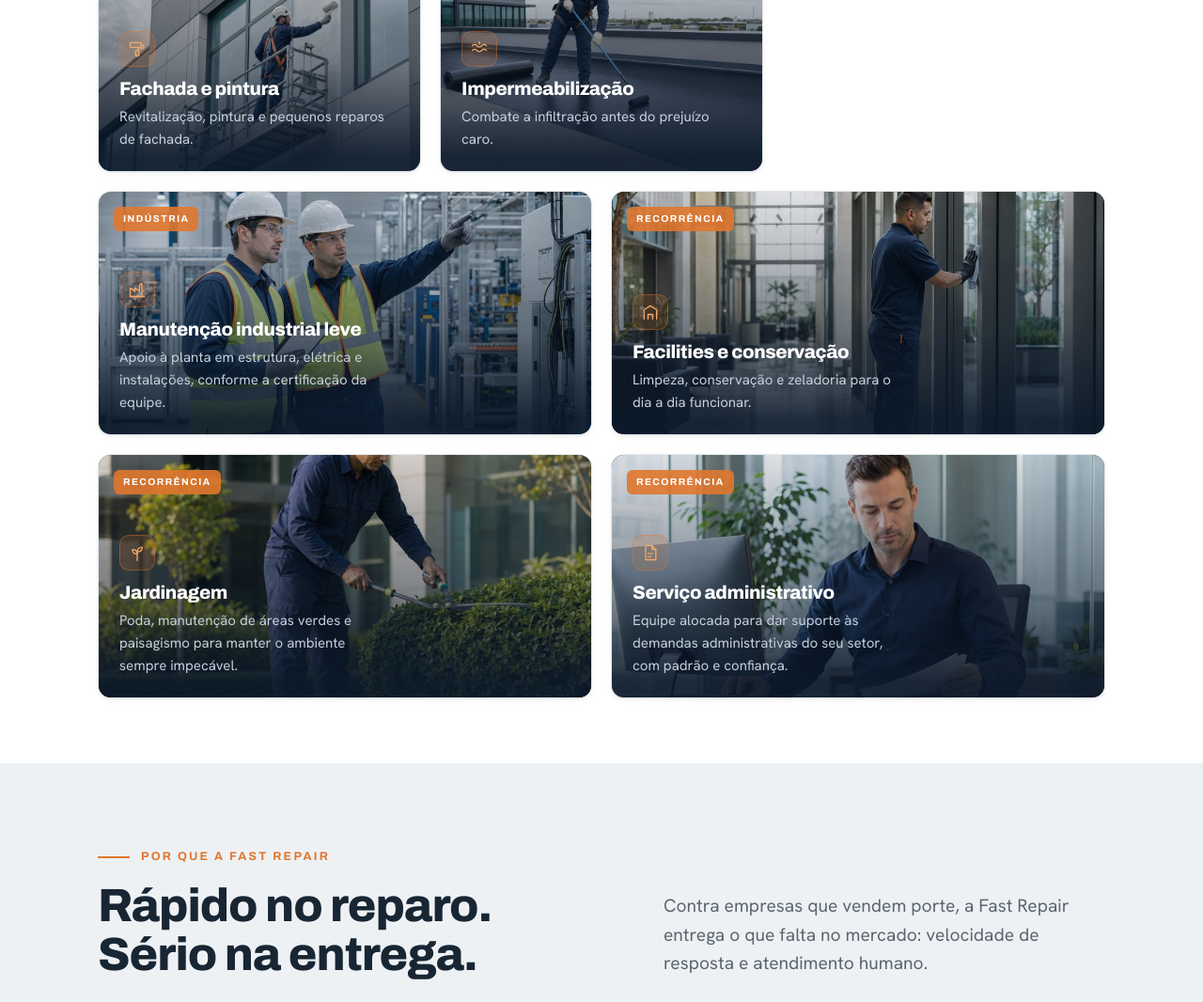
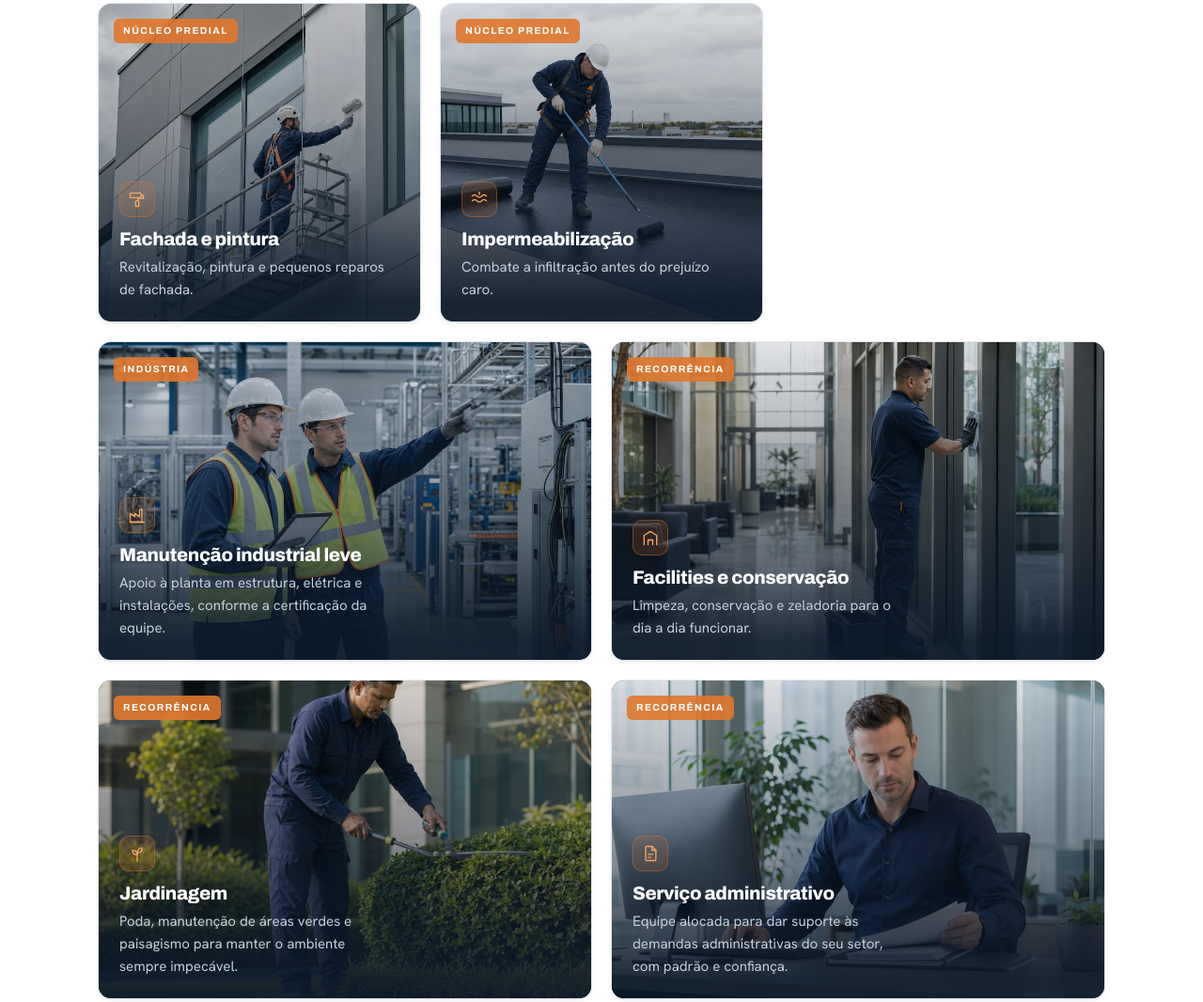
Before and after one commit to guilherme2697-jpg/fast-repair, a plain HTML site: page index.html in a window 1280 px wide. Shown: the part 2216-3282 px from the top of the page at 94% size. Drawn offline with nearby package versions, Linux system fonts and the light colour scheme.

Commit message:
Corrige enquadramento das fotos de servico no desktop
Aumenta a altura dos cards no desktop (min-height 340px) para as fotos
verticais nao serem cortadas; ajusta object-position para mostrar rosto e acao.

Co-Authored-By: Claude Opus 4.8 <noreply@anthropic.com>

```diff
--- a/index.html
+++ b/index.html
@@ -20,7 +20,7 @@
 <link rel="preconnect" href="https://fonts.googleapis.com">
 <link rel="preconnect" href="https://fonts.gstatic.com" crossorigin>
 <link href="https://fonts.googleapis.com/css2?family=Archivo:wght@500;600;700;800;900&family=Hanken+Grotesk:wght@400;500;600;700&display=swap" rel="stylesheet">
-<link rel="stylesheet" href="style.css?v=26">
+<link rel="stylesheet" href="style.css?v=27">
 <script type="application/ld+json">
 {"@context":"https://schema.org","@type":"LocalBusiness","name":"Fast Repair","description":"Manuten\u00e7\u00e3o predial e facilities para empresas e ind\u00fastrias em Curitiba e regi\u00e3o.","areaServed":"Curitiba e regi\u00e3o metropolitana","telephone":"+55-41-99681-3384","slogan":"Resolvemos r\u00e1pido."}
 </script>
@@ -116,5 +116,5 @@
 
 <script src="https://cdnjs.cloudflare.com/ajax/libs/gsap/3.12.5/gsap.min.js"></script>
 <script src="https://cdnjs.cloudflare.com/ajax/libs/gsap/3.12.5/ScrollTrigger.min.js"></script>
-<script src="script.js?v=26"></script>
+<script src="script.js?v=27"></script>
 </body></html>
--- a/style.css
+++ b/style.css
@@ -265,9 +265,11 @@ h1, h2, h3 { font-family: var(--display); font-weight: 800; line-height: 1.04; l
 .svc__img img { width: 100%; height: 100%; object-fit: cover; object-position: center; transition: transform 0.7s var(--ease); }
 .svc:hover .svc__img img { transform: scale(1.06); }
 /* Fotos verticais: mostrar a parte de cima (rosto/ação), nao o centro */
-.svc__img img[src*="facilities"] { object-position: 50% 22%; }
+.svc__img img[src*="facilities"] { object-position: 50% 20%; }
 .svc__img img[src*="jardinagem"] { object-position: 50% 30%; }
-.svc__img img[src*="administrativo"] { object-position: 50% 18%; }
+.svc__img img[src*="administrativo"] { object-position: 50% 16%; }
+/* No desktop os cards ficam largos e baixos; mais altura evita cortar as fotos verticais */
+@media (min-width: 901px) { .svc { min-height: 340px; } }
 .svc__scrim { position: absolute; inset: 0; background: linear-gradient(0deg, rgba(11,25,42,0.92) 6%, rgba(11,25,42,0.5) 42%, rgba(11,25,42,0.12) 100%); }
 .svc__body { position: relative; z-index: 2; margin-top: auto; padding: 22px; color: #fff; }
 .svc__ic { width: 38px; height: 38px; border-radius: 10px; background: rgba(224,119,46,0.16); border: 1px solid rgba(224,119,46,0.4); display: flex; align-items: center; justify-content: center; color: var(--orange-soft); margin-bottom: 14px; }
```
